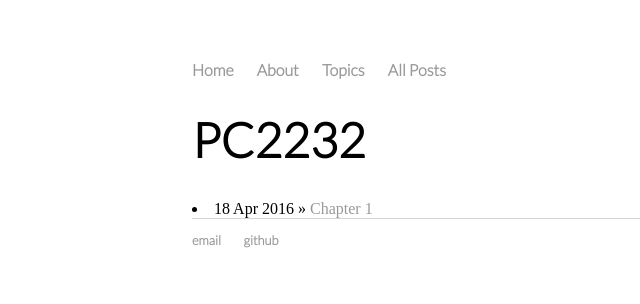
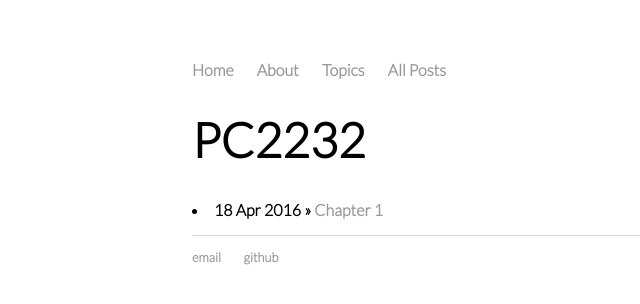
Before and after one commit to serriferous/initial.github.io, a Jekyll site: the page built from PC2232.html, in a window 1280 px wide. Shown: the top 304 px of the page, without its empty margins (0-640 px from the left). Built offline with Jekyll 4.4.1, drawn with Linux system fonts in a browser that asks for light colours.

Commit message:
Update PC2232.html

```diff
--- a/PC2232.html
+++ b/PC2232.html
@@ -5,6 +5,7 @@ title: PC2232
 	<h1>{{ page.title }}</h1>
 
 	  {% for PC2232 in site.categories.PC2232 %}
-	    <li><span>{{ PC2232.date | date_to_string }}</span> » <a href="{{ PC2232.url }}" title="{{ PC2232.title }}">{{ PC2232.title }}</a></li>
+	    <h3><li><span>{{ PC2232.date | date_to_string }}</span> » <a href="{{ PC2232.url }}" title="{{ PC2232.title }}">{{ PC2232.title }}</a></li></h3>
 	  {% endfor %}
 	</ul>
+	<p></p>
```
